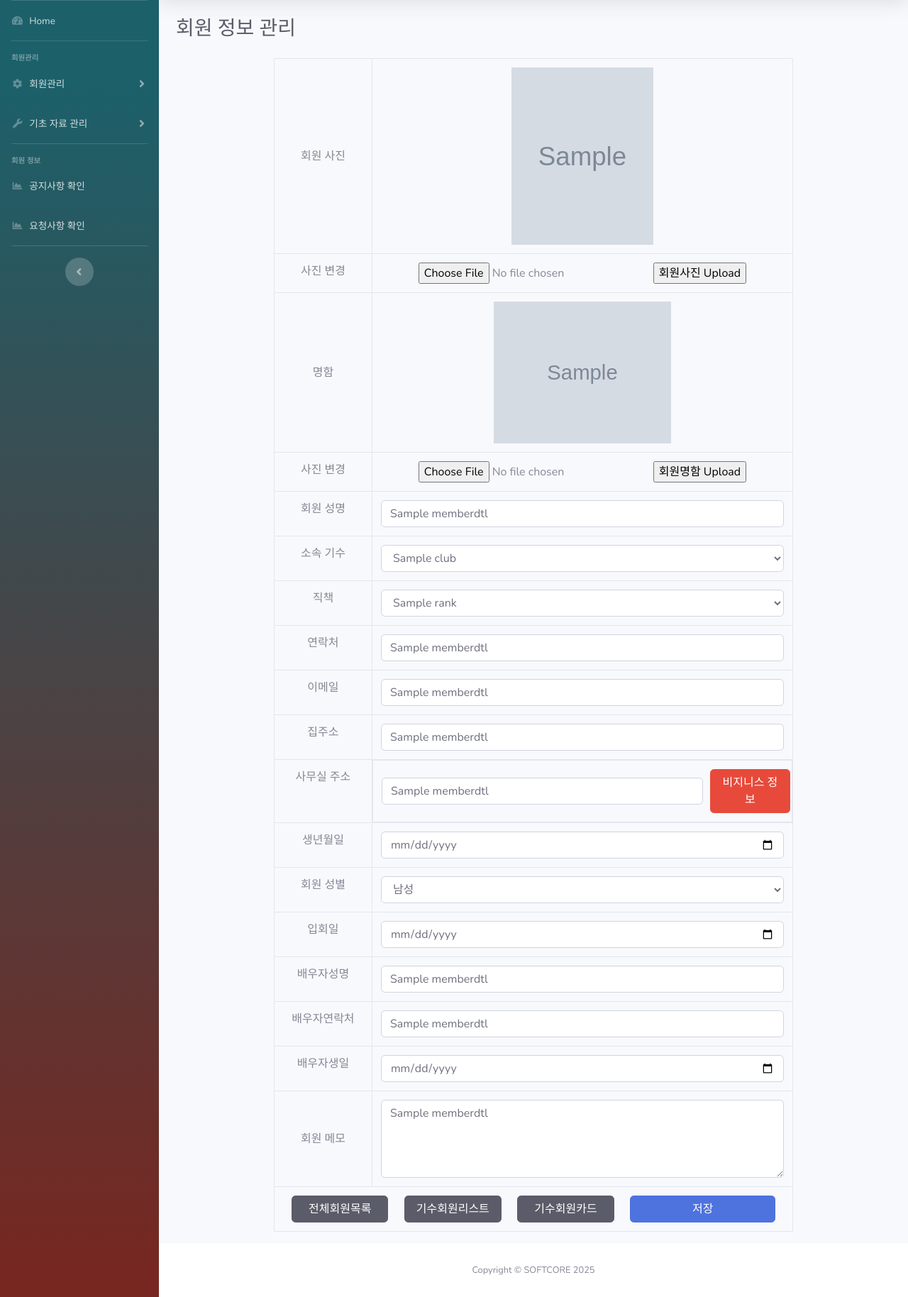
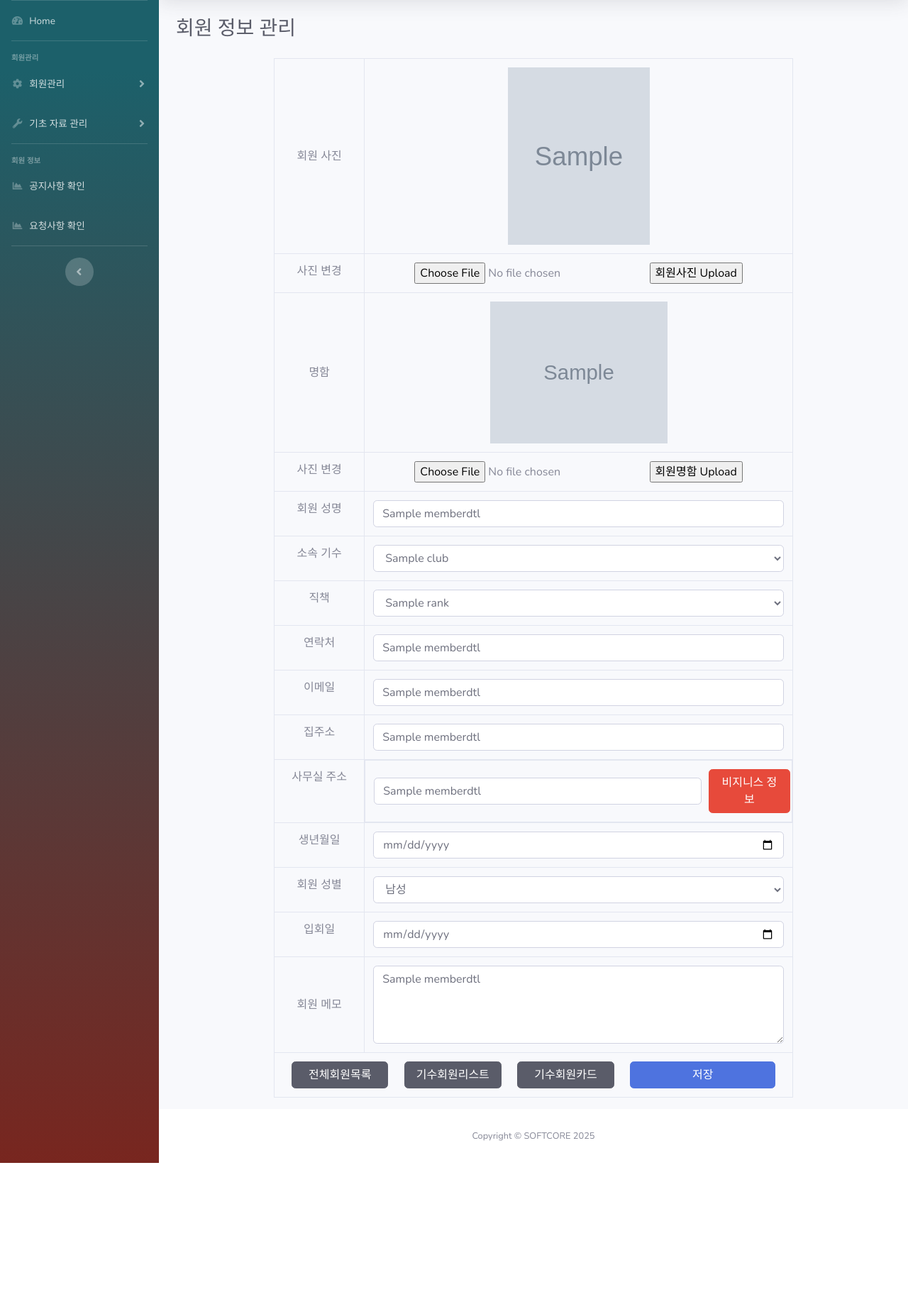
Before and after one commit to ywydpapa/chyaddrbk, a FastAPI app: template templates/member/memberDetail.html in a window 1280 px wide. Shown: the part 70-1898 px from the top of the page at 71% size. After the commit the page ends 1709 px from the top, so only its background shows below. Run offline with FastAPI, Linux system fonts and the light colour scheme; the template is opened without the code that fills it: most values are stand-ins (such as "Sample title", 1, 10 or a date in 2020); grey boxes marked "Sample" are stand-in pictures; parts of the project's set-up code (start-up, migrations or seed data) failed here and were passed over; some libraries are stand-ins or nearby versions.

Commit message:
수정중

```diff
--- a/main.py
+++ b/main.py
@@ -661,8 +661,6 @@ async def memberList(request: Request, memberno: int, db: AsyncSession = Depends
     ncphoto = await get_namecard(memberno, db)
     classlist = await get_classlist(db)
     ranklist = await get_ranklist(db)
-    if not user_No:
-        return RedirectResponse(url="/")
     if not user_No:
         return RedirectResponse(url="/")
     return templates.TemplateResponse("member/memberDetail.html",
--- a/templates/member/memberDetail.html
+++ b/templates/member/memberDetail.html
@@ -232,21 +232,6 @@
                                                value="{{ memberdtl[8] if memberdtl[8] else '2029-12-31' }}"/></td>
                                 </tr>
                                 <tr>
-                                    <td>배우자성명</td>
-                                    <td><input type="text" class="form-control" name="spname"
-                                               value="{{ memberdtl[14] }}"/></td>
-                                </tr>
-                                <tr>
-                                    <td>배우자연락처</td>
-                                    <td><input type="text" class="form-control" name="spphone"
-                                               value="{{ memberdtl[15] }}"/></td>
-                                </tr>
-                                <tr>
-                                    <td>배우자생일</td>
-                                    <td><input type="date" class="form-control" name="spbirth"
-                                               value="{{ memberdtl[16] if memberdtl[16] else '2020-01-01' }}"/></td>
-                                </tr>
-                                <tr>
                                     <td style="text-align: center; vertical-align:middle">회원 메모</td>
                                     <td>
                                         <textarea class="form-control" rows="4" cols="30" name="memo"
```
